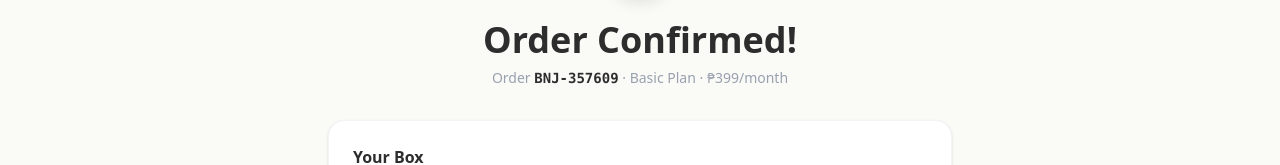
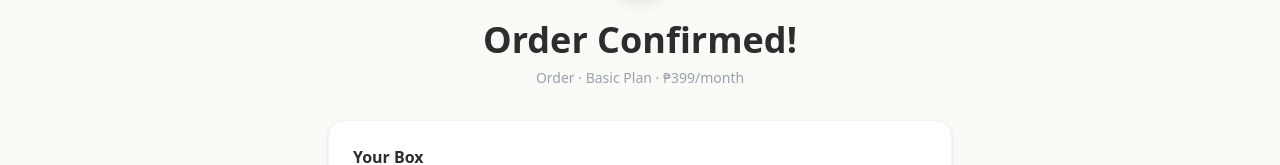
Before and after one commit to lacelcarolanetolentino1gh/boxnijuanph, a Next.js app: page /confirmation in a window 1280 px wide. Shown: the part 389-554 px from the top of the page. Built offline with nearby package versions, Linux system fonts and the light colour scheme.

Commit message:
Fix order number: generate once at checkout, persist to orderDetails, read on confirmation

```diff
--- a/app/checkout/page.tsx
+++ b/app/checkout/page.tsx
@@ -78,7 +78,8 @@ export default function CheckoutPage() {
   };
 
   const handleConfirmOrder = () => {
-    localStorage.setItem("orderDetails", JSON.stringify({ plan, items, form }));
+    const orderNumber = `BNJ-${Math.floor(100000 + Math.random() * 900000)}`;
+    localStorage.setItem("orderDetails", JSON.stringify({ plan, items, form, orderNumber }));
     router.push("/confirmation");
   };
 
--- a/app/confirmation/page.tsx
+++ b/app/confirmation/page.tsx
@@ -9,7 +9,7 @@ export default function ConfirmationPage() {
   const [plan, setPlan] = useState<string>("basic");
   const [items, setItems] = useState<Product[]>([]);
   const [name, setName] = useState<string>("");
-  const [orderNumber] = useState(() => `BNJ-${Math.floor(100000 + Math.random() * 900000)}`);
+  const [orderNumber, setOrderNumber] = useState<string>("");
 
   useEffect(() => {
     const stored = localStorage.getItem("orderDetails");
@@ -18,6 +18,7 @@ export default function ConfirmationPage() {
       setPlan(data.plan);
       setItems(data.items || []);
       setName(data.form?.fullName || "");
+      setOrderNumber(data.orderNumber || `BNJ-${Math.floor(100000 + Math.random() * 900000)}`);
     }
   }, []);
 
```
